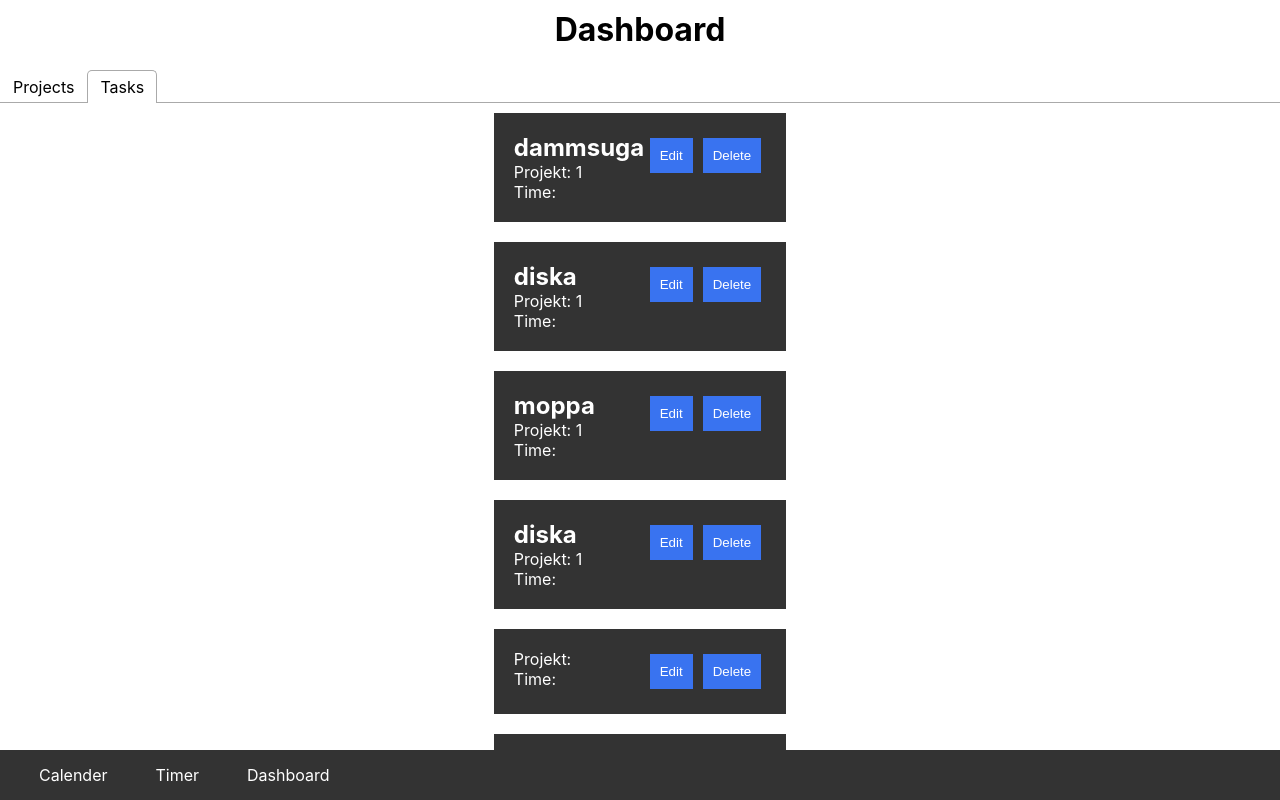
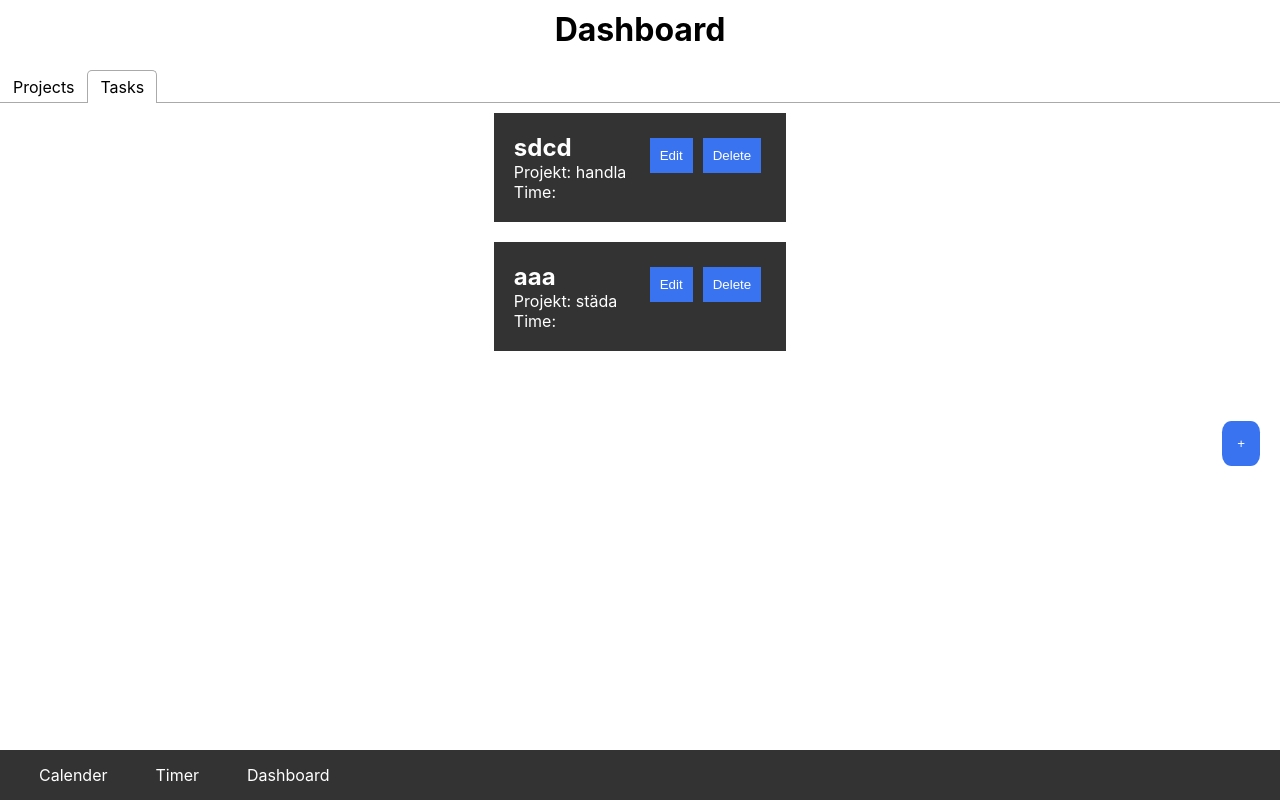
Before and after one commit to giadaunger/TimeTracker, a React (Create React App) app: page / in a window 1280 px wide. Both pictures are taken after a click on the tab "Tasks". Shown: the top 800 px of the page. Built offline with nearby package versions, Linux system fonts and the light colour scheme; data requests are answered from the project's data file.

Commit message:
completed the add task function

```diff
--- a/db.json
+++ b/db.json
@@ -5,82 +5,24 @@
       "name": "städa"
     },
     {
-      "id": 26,
+      "id": "a41cec1f-7089-4d93-a64f-fc24414a3478",
       "name": "handla"
-    },
-    {
-      "id": "97edacc3-e34f-4abe-a537-1b7a4c980357",
-      "name": "ffee"
-    },
-    {
-      "id": "0b345a2e-41d4-46ee-b10c-bbe1e6daa30d",
-      "name": "fixa bil"
-    },
-    {
-      "id": "c94b95f5-6466-4ac1-9698-2f1ae1e196c3",
-      "name": "sadsad"
-    },
-    {
-      "id": "300e54ce-7b6b-4b04-bd1e-08189ffd5444",
-      "name": "fixa bil"
     }
   ],
   "tasks": [
     {
-      "id": 3,
-      "name": "dammsuga",
-      "projectId": "1",
-      "date": "12-12-22",
-      "timer": null
+      "id": "0e1af539-1e8e-4797-b281-6ac84cb1014b",
+      "name": "sdcd",
+      "projectName": "handla",
+      "timer": null,
+      "date": "2022-12-22"
     },
     {
-      "id": "789",
-      "name": "diska",
-      "projectId": "1",
-      "timer": null,
-      "date": "12-12-2022"
-    },
-    {
-      "id": "33",
-      "name": "moppa",
-      "projectId": "1",
-      "timer": null,
-      "date": "12-12-2022"
-    },
-    {
-      "id": "82a2230e-f15f-482c-aba9-0a215d714833",
-      "name": "diska",
-      "projectId": "1",
-      "timer": null,
-      "date": "12-12-2022"
-    },
-    {
-      "id": "dab8543b-7943-4ad8-a7c0-2710c05dea0f",
-      "name": "",
-      "projectId": "",
-      "timer": null,
-      "date": ""
-    },
-    {
-      "id": "bfb3ab41-746a-4b6e-8c10-3482e3764656",
-      "name": "cdcsd",
-      "projectId": "",
-      "timer": null,
-      "date": ""
-    },
-    {
-      "id": "83fe51ea-8e32-4a11-8873-3be58c039371",
-      "name": "eqdewd",
-      "projectId": "",
+      "id": "8b6e620e-0e31-46a7-9578-0fcaec2b70f8",
+      "name": "aaa",
+      "projectName": "städa",
       "timer": null,
       "date": "2022-12-28"
-    },
-    {
-      "id": "c5a61dd4-7c98-4df3-b986-cfcb2e4c1b5f",
-      "name": "dwcdw",
-      "projectId": "",
-      "timer": null,
-      "date": "2022-12-17"
     }
   ]
 }
--- a/package.json
+++ b/package.json
@@ -15,6 +15,7 @@
     "react-icons": "^4.7.1",
     "react-router-dom": "^6.4.4",
     "react-scripts": "5.0.1",
+    "react-select": "^5.7.0",
     "react-tabs": "^6.0.0",
     "react-timer-hook": "^3.0.5",
     "util": "^0.12.5",
--- a/src/frontend/AddProject.js
+++ b/src/frontend/AddProject.js
@@ -1,11 +1,13 @@
 import React, { useState } from 'react';
 import { v4 as uuid } from 'uuid';
+import { useNavigate } from 'react-router-dom';
 import axios from 'axios';
 import './css/taskAndProject.css';
 
 function AddProject() {
 
   const unique_id = uuid();
+  const navigate = useNavigate();
 
   const [projectName, setProjectName] = useState('');
   const handleChange = e => {
@@ -13,11 +15,15 @@ function AddProject() {
     console.log('value is:', e.target.value);
   }
 
+  function BackToDashboard() {
+    navigate("/")
+  }
+
   function submitProject() {
     const project = {
       id : unique_id,
       name: projectName,
-    }
+  }
 
     setProjectName('');
 
@@ -44,7 +50,11 @@ function AddProject() {
               value={projectName}
               />
 
-            <button onClick={submitProject}>Save</button>
+            <button onClick={() => {
+              submitProject();
+              BackToDashboard();
+            }
+            }>Save</button>
         </div>
     </div>
   );
--- a/src/frontend/AddTask.js
+++ b/src/frontend/AddTask.js
@@ -1,4 +1,5 @@
-import React, { useState } from 'react';
+import React, { useState, useEffect } from 'react';
+import { useNavigate } from 'react-router-dom';
 import axios from 'axios';
 import { v4 as uuid } from 'uuid';
 import "./css/taskAndProject.css"
@@ -7,8 +8,24 @@ function AddTask() {
 
   const unique_id = uuid();
   const [taskName, setTaskName] = useState('');
-  const [projectId, setProjectId] = useState('');
+  const [projectName, setProjectName] = useState('');
   const [date, setDate] = useState('');
+  const [projects, setProjects] = useState([]);
+  const navigate = useNavigate();
+
+  const mapProjects = projects.map((project) =>
+    <option key={project.id}>{project.name}</option>
+  )
+
+  useEffect(() => {  getProjects() }, []);
+
+  function getProjects () {
+    axios.get("http://localhost:3001/projects").then(res => setProjects(res.data)).catch(error => console.warn(error));
+  }
+
+  function BackToDashboard() {
+    navigate("/")
+  }
 
   const handleTaskName = e => {
     setTaskName(e.target.value);
@@ -20,8 +37,8 @@ function AddTask() {
     console.log('value is:', e.target.value);
   }
 
-  const handleProjectId = e => {
-    setDate(e.target.value);
+  const handleProjectName = e => {
+    setProjectName(e.target.value);
     console.log('value is:', e.target.value);
   }
 
@@ -29,7 +46,7 @@ function AddTask() {
     const task = {
       id : unique_id,
       name: taskName,
-      projectId : projectId,
+      projectName : projectName,
       timer : null,
       date : date
     }
@@ -63,9 +80,12 @@ function AddTask() {
             <label className="project-label">Project:</label><br />
             <select
               form="select"
-              name="projectId"
-              onChange={handleProjectId}
-              value={projectId}>
+              name="projectName"
+              onChange={handleProjectName}
+              value={projectName}
+              >
+                <option>--</option>
+                {mapProjects}
               </select><br />
 
             <label className="project-label">Date:</label><br />
@@ -77,7 +97,10 @@ function AddTask() {
               value={date}
             /><br />
 
-            <button onClick={submitTask}>Save</button>
+            <button onClick={() => {
+              submitTask();
+              BackToDashboard();
+            }}>Save</button>
         </div>
     </div>
   );
--- a/src/frontend/Dashboard.js
+++ b/src/frontend/Dashboard.js
@@ -38,7 +38,7 @@ function Dashboard(project) {
   <div className="map-tasks" key={task.id}>
     <div className="task-obj">
       <h2>{task.name}</h2>
-      <p>Projekt: {task.projectId}</p>
+      <p>Projekt: {task.projectName}</p>
       <p>Time: {task.timer}</p>
     </div>
 
```
Also changed, not shown: 1 other file (tests, documents, lock files or other folders).
